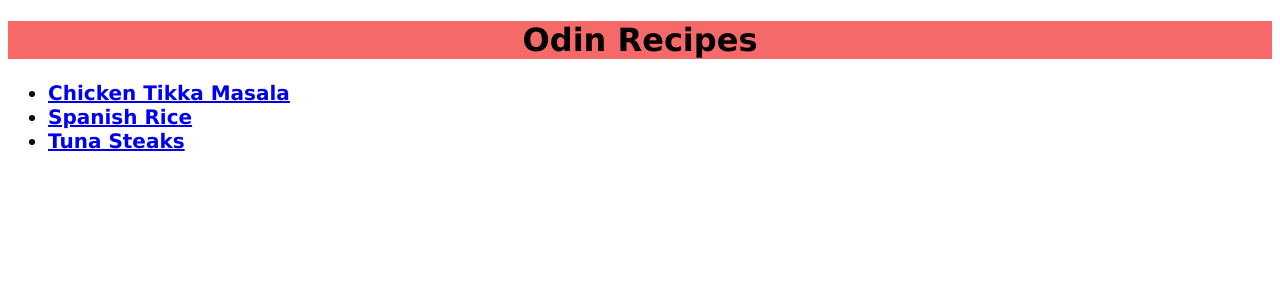
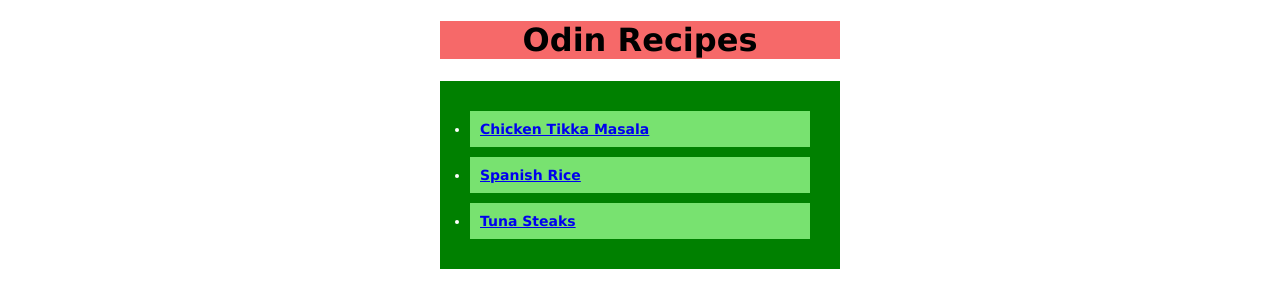
Before and after one commit to cavemccoy/odin-recipes, a plain HTML site: page index.html in a window 1280 px wide. Drawn offline with Linux system fonts and the light colour scheme.

Commit message:
Added css experimentation to recipes demo
Implemented more layout structure for this project

```diff
--- a/index.html
+++ b/index.html
@@ -8,7 +8,7 @@
 </head>
 <body>
     <h1 class="text-center">Odin Recipes</h1>
-    <ul>
+    <ul class="main-menu">
         <li><a href="./recipes/chickentikka.html">Chicken Tikka Masala</a></li>
         <li><a href="./recipes/spanishrice.html">Spanish Rice</a></li>
         <li><a href="./recipes/tunasteaks.html">Tuna Steaks</a></li>
--- a/styles.css
+++ b/styles.css
@@ -1,5 +1,7 @@
 body {
-    font-family: Verdana, sans-serif;
+    font-family: Verdana, Arial, sans-serif;
+    width: 400px;
+    margin: 0px auto;
 }
 
 h1 {
@@ -27,9 +29,22 @@ ul {
 }
 
 ul li {
-    font-size: 20px;
+    font-size: 14px;
 }
 
 ol li {
-    font-size: 24px;
+    font-size: 12px;
+    margin-bottom: 10px;
 }
+
+.main-menu {
+    background-color: green;
+    color: white;
+    padding: 20px;
+}
+
+.main-menu li {
+    background-color: #78e270;
+    margin: 10px;
+    padding: 10px;
+}
```
Also changed, not shown: recipes/chickentikka.html (+1 -1 lines), recipes/spanishrice.html (+1 -1 lines), recipes/tunasteaks.html (+1 -1 lines).
